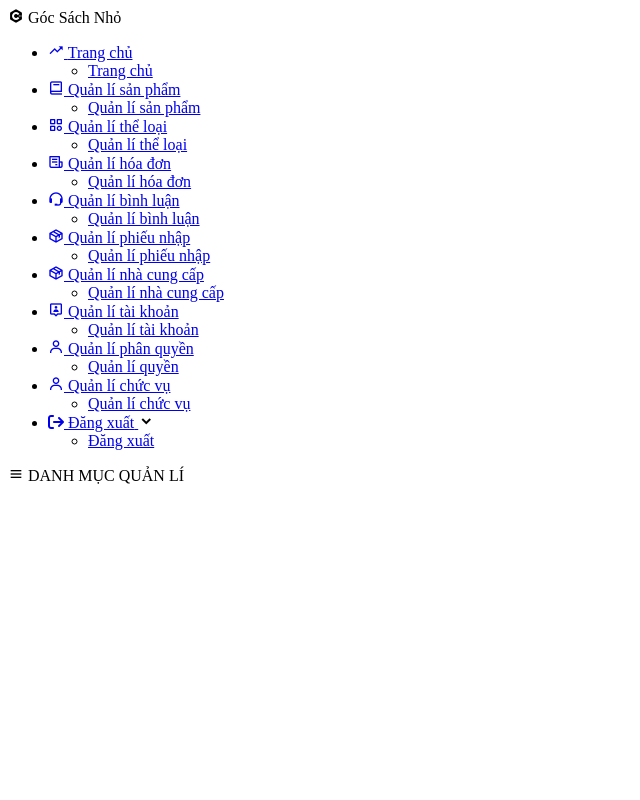
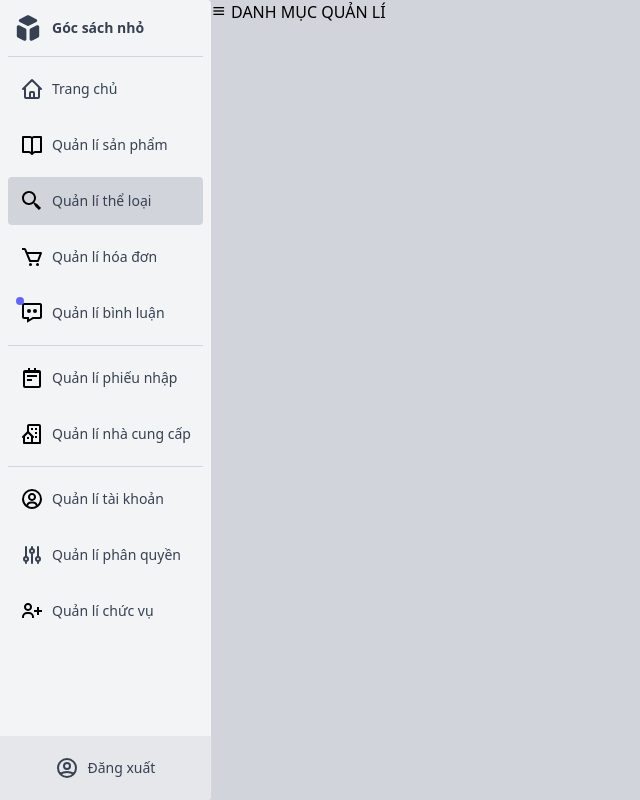
Before and after one commit to giahuyto3107/Web2, a PHP site: page /Web2/ in a window 1280 px wide. Shown: the whole page, without its empty margins (0-640 px from the left). Run offline with PHP 8.4, Linux system fonts and the light colour scheme; some libraries are stand-ins or nearby versions.

Commit message:
update menu va them phan quyen

```diff
--- a/FrontEnd/AdminUI/home.php
+++ b/FrontEnd/AdminUI/home.php
@@ -1,7 +1,3 @@
-<?php
-// include '../../BackEnd/Config/config.php';
-?>
-
 <div class="form">
 <div class="form-title">
     <h2>Quản lý trang web</h2>
--- a/FrontEnd/AdminUI/menu.php
+++ b/FrontEnd/AdminUI/menu.php
@@ -1,125 +1,85 @@
-<div class="sidebar close">
-  <div class="logo-details">
-    <i class='bx bxl-c-plus-plus'></i>
-    <span class="logo_name">Góc Sách Nhỏ</span>
-  </div>
-  <ul class="nav-links">
-      <li>
-        <a href='index.php?action=home'>
-          <i class='bx bx-trending-up'></i>
-          <span class='link_name'>Trang chủ</span>
+<!DOCTYPE html>
+<html lang="en">
+<head>
+    <meta charset="UTF-8">
+    <meta name="viewport" content="width=device-width, initial-scale=1.0">
+    <link href="https://cdn.jsdelivr.net/npm/tailwindcss@2.2.19/dist/tailwind.min.css" rel="stylesheet">
+    <title>Menu Admin</title>
+</head>
+<body class="flex bg-gray-300">
+    <!-- Component Start -->
+    <div class="flex flex-col items-center w-55 h-screen overflow-hidden text-gray-700 bg-gray-100 rounded-r">
+        <a class="flex items-center w-full px-3 mt-3" href="#">
+            <svg class="w-8 h-8 fill-current" xmlns="http://www.w3.org/2000/svg" viewBox="0 0 20 20" fill="currentColor">
+                <path d="M11 17a1 1 0 001.447.894l4-2A1 1 0 0017 15V9.236a1 1 0 00-1.447-.894l-4 2a1 1 0 00-.553.894V17zM15.211 6.276a1 1 0 000-1.788l-4.764-2.382a1 1 0 00-.894 0L4.789 4.488a1 1 0 000 1.788l4.764 2.382a1 1 0 00.894 0l4.764-2.382zM4.447 8.342A1 1 0 003 9.236V15a1 1 0 00.553.894l4 2A1 1 0 009 17v-5.764a1 1 0 00-.553-.894l-4-2z" />
+            </svg>
+            <span class="ml-2 text-sm font-bold">Góc sách nhỏ<span>
         </a>
-        <ul class='sub-menu blank'>
-            <li><a class='link_name' href='index.php?action=home'>Trang chủ</a></li>
-          </ul>
-      </li>
-      <li>
-        <a href='index.php?action=quanlisanpham&query=them'>
-          <i class='bx bx-book'></i>
-          <span class='link_name'>Quản lí sản phẩm </span>
+        <div class="w-full px-2">
+            <div class="flex flex-col items-center w-full mt-3 border-t border-gray-300">
+                <a class="flex items-center w-full h-12 px-3 mt-2 rounded hover:bg-gray-300" href="index.php?action=home">
+                    <svg class="w-6 h-6 stroke-current" xmlns="http://www.w3.org/2000/svg" fill="none" viewBox="0 0 24 24" stroke="currentColor">
+                        <path stroke-linecap="round" stroke-linejoin="round" stroke-width="2" d="M3 12l2-2m0 0l7-7 7 7M5 10v10a1 1 0 001 1h3m10-11l2 2m-2-2v10a1 1 0 01-1 1h-3m-6 0a1 1 0 001-1v-4a1 1 0 011-1h2a1 1 0 011 1v4a1 1 0 001 1m-6 0h6" />
+                    </svg>
+                    <span class="ml-2 text-sm font-medium">Trang chủ</span>
+                </a>
+                <a class="flex items-center w-full h-12 px-3 mt-2 rounded hover:bg-gray-300" href="index.php?action=quanlisanpham&query=them">
+                    <svg xmlns="http://www.w3.org/2000/svg" width="24" height="24" viewBox="0 0 24 24" style="fill: rgba(0, 0, 0, 1);transform: ;msFilter:;"><path d="M21 3h-7a2.98 2.98 0 0 0-2 .78A2.98 2.98 0 0 0 10 3H3a1 1 0 0 0-1 1v15a1 1 0 0 0 1 1h5.758c.526 0 1.042.214 1.414.586l1.121 1.121c.009.009.021.012.03.021.086.079.182.149.294.196h.002a.996.996 0 0 0 .762 0h.002c.112-.047.208-.117.294-.196.009-.009.021-.012.03-.021l1.121-1.121A2.015 2.015 0 0 1 15.242 20H21a1 1 0 0 0 1-1V4a1 1 0 0 0-1-1zM8.758 18H4V5h6c.552 0 1 .449 1 1v12.689A4.032 4.032 0 0 0 8.758 18zM20 18h-4.758c-.799 0-1.584.246-2.242.689V6c0-.551.448-1 1-1h6v13z"></path></svg>
+                    <span class="ml-2 text-sm font-medium">Quản lí sản phẩm</span>
+                </a>
+                <a class="flex items-center w-full h-12 px-3 mt-2 bg-gray-300 rounded" href="index.php?action=quanliloaisp&query=them">
+                    <svg xmlns="http://www.w3.org/2000/svg" width="24" height="24" viewBox="0 0 24 24" style="fill: rgba(0, 0, 0, 1);transform: ;msFilter:;"><path d="M19.023 16.977a35.13 35.13 0 0 1-1.367-1.384c-.372-.378-.596-.653-.596-.653l-2.8-1.337A6.962 6.962 0 0 0 16 9c0-3.859-3.14-7-7-7S2 5.141 2 9s3.14 7 7 7c1.763 0 3.37-.66 4.603-1.739l1.337 2.8s.275.224.653.596c.387.363.896.854 1.384 1.367l1.358 1.392.604.646 2.121-2.121-.646-.604c-.379-.372-.885-.866-1.391-1.36zM9 14c-2.757 0-5-2.243-5-5s2.243-5 5-5 5 2.243 5 5-2.243 5-5 5z"></path></svg>
+                    <span class="ml-2 text-sm font-medium">Quản lí thể loại</span>
+                </a>
+                <a class="flex items-center w-full h-12 px-3 mt-2 rounded hover:bg-gray-300" href="index.php?action=quanlidonhang&query=them">
+                    <svg xmlns="http://www.w3.org/2000/svg" width="24" height="24" viewBox="0 0 24 24" style="fill: rgba(0, 0, 0, 1);transform: ;msFilter:;"><path d="M21.822 7.431A1 1 0 0 0 21 7H7.333L6.179 4.23A1.994 1.994 0 0 0 4.333 3H2v2h2.333l4.744 11.385A1 1 0 0 0 10 17h8c.417 0 .79-.259.937-.648l3-8a1 1 0 0 0-.115-.921zM17.307 15h-6.64l-2.5-6h11.39l-2.25 6z"></path><circle cx="10.5" cy="19.5" r="1.5"></circle><circle cx="17.5" cy="19.5" r="1.5"></circle></svg>
+                    </svg>
+                    <span class="ml-2 text-sm font-medium">Quản lí hóa đơn</span>
+                </a>
+		<a class="relative flex items-center w-full h-12 px-3 mt-2 rounded hover:bg-gray-300" href="index.php?action=quanlibinhluan&query=them">
+                    <svg xmlns="http://www.w3.org/2000/svg" width="24" height="24" viewBox="0 0 24 24" style="fill: rgba(0, 0, 0, 1);transform: ;msFilter:;"><path d="M20 2H4c-1.103 0-2 .897-2 2v12c0 1.103.897 2 2 2h3v3.766L13.277 18H20c1.103 0 2-.897 2-2V4c0-1.103-.897-2-2-2zm0 14h-7.277L9 18.234V16H4V4h16v12z"></path><circle cx="15" cy="10" r="2"></circle><circle cx="9" cy="10" r="2"></circle></svg>
+                    <span class="ml-2 text-sm font-medium">Quản lí bình luận</span>
+			<span class="absolute top-0 left-0 w-2 h-2 mt-2 ml-2 bg-indigo-500 rounded-full"></span>
+                </a>
+
+            </div>
+
+		<div class="flex flex-col items-center w-full mt-2 border-t border-gray-300">
+			<a class="flex items-center w-full h-12 px-3 mt-2 rounded hover:bg-gray-300" href="index.php?action=quanliphieunhap&query=them">
+                    <svg xmlns="http://www.w3.org/2000/svg" width="24" height="24" viewBox="0 0 24 24" style="fill: rgba(0, 0, 0, 1);transform: ;msFilter:;"><path d="M19 4h-3V2h-2v2h-4V2H8v2H5c-1.103 0-2 .897-2 2v14c0 1.103.897 2 2 2h14c1.103 0 2-.897 2-2V6c0-1.103-.897-2-2-2zM5 20V7h14V6l.002 14H5z"></path><path d="M7 9h10v2H7zm0 4h5v2H7z"></path></svg>
+                    <span class="ml-2 text-sm font-medium">Quản lí phiếu nhập</span>
+                </a>
+
+			<a class="flex items-center w-full h-12 px-3 mt-2 rounded hover:bg-gray-300" href="index.php?action=quanlinhacungcap&query=them">
+                    <svg xmlns="http://www.w3.org/2000/svg" width="24" height="24" viewBox="0 0 24 24" style="fill: rgba(0, 0, 0, 1);transform: ;msFilter:;"><path d="M19 2H9c-1.103 0-2 .897-2 2v5.586l-4.707 4.707A1 1 0 0 0 3 16v5a1 1 0 0 0 1 1h16a1 1 0 0 0 1-1V4c0-1.103-.897-2-2-2zm-8 18H5v-5.586l3-3 3 3V20zm8 0h-6v-4a.999.999 0 0 0 .707-1.707L9 9.586V4h10v16z"></path><path d="M11 6h2v2h-2zm4 0h2v2h-2zm0 4.031h2V12h-2zM15 14h2v2h-2zm-8 1h2v2H7z"></path></svg>
+                    <span class="ml-2 text-sm font-medium">Quản lí nhà cung cấp</span>
+                </a>
+
+		</div>
+            <div class="flex flex-col items-center w-full mt-2 border-t border-gray-300">
+                <a class="flex items-center w-full h-12 px-3 mt-2 rounded hover:bg-gray-300" href="index.php?action=quanlitaikhoan&query=them">
+                    <svg xmlns="http://www.w3.org/2000/svg" width="24" height="24" viewBox="0 0 24 24" style="fill: rgba(0, 0, 0, 1);transform: ;msFilter:;"><path d="M12 2A10.13 10.13 0 0 0 2 12a10 10 0 0 0 4 7.92V20h.1a9.7 9.7 0 0 0 11.8 0h.1v-.08A10 10 0 0 0 22 12 10.13 10.13 0 0 0 12 2zM8.07 18.93A3 3 0 0 1 11 16.57h2a3 3 0 0 1 2.93 2.36 7.75 7.75 0 0 1-7.86 0zm9.54-1.29A5 5 0 0 0 13 14.57h-2a5 5 0 0 0-4.61 3.07A8 8 0 0 1 4 12a8.1 8.1 0 0 1 8-8 8.1 8.1 0 0 1 8 8 8 8 0 0 1-2.39 5.64z"></path><path d="M12 6a3.91 3.91 0 0 0-4 4 3.91 3.91 0 0 0 4 4 3.91 3.91 0 0 0 4-4 3.91 3.91 0 0 0-4-4zm0 6a1.91 1.91 0 0 1-2-2 1.91 1.91 0 0 1 2-2 1.91 1.91 0 0 1 2 2 1.91 1.91 0 0 1-2 2z"></path></svg>
+                    <span class="ml-2 text-sm font-medium">Quản lí tài khoản</span>
+                </a>
+                <a class="flex items-center w-full h-12 px-3 mt-2 rounded hover:bg-gray-300" href="index.php?action=quanliphanquyen&query=them">
+                    <svg class="w-6 h-6 stroke-current" xmlns="http://www.w3.org/2000/svg" fill="none" viewBox="0 0 24 24" stroke="currentColor">
+                        <path stroke-linecap="round" stroke-linejoin="round" stroke-width="2" d="M12 6V4m0 2a2 2 0 100 4m0-4a2 2 0 110 4m-6 8a2 2 0 100-4m0 4a2 2 0 110-4m0 4v2m0-6V4m6 6v10m6-2a2 2 0 100-4m0 4a2 2 0 110-4m0 4v2m0-6V4" />
+                    </svg>
+                    <span class="ml-2 text-sm font-medium">Quản lí phân quyền</span>
+                </a>
+                <a class="relative flex items-center w-full h-12 px-3 mt-2 rounded hover:bg-gray-300" href="index.php?action=quanlichucvu&query=them">
+                    <svg xmlns="http://www.w3.org/2000/svg" width="24" height="24" viewBox="0 0 24 24" style="fill: rgba(0, 0, 0, 1);transform: ;msFilter:;"><path d="M19 8h-2v3h-3v2h3v3h2v-3h3v-2h-3zM4 8a3.91 3.91 0 0 0 4 4 3.91 3.91 0 0 0 4-4 3.91 3.91 0 0 0-4-4 3.91 3.91 0 0 0-4 4zm6 0a1.91 1.91 0 0 1-2 2 1.91 1.91 0 0 1-2-2 1.91 1.91 0 0 1 2-2 1.91 1.91 0 0 1 2 2zM4 18a3 3 0 0 1 3-3h2a3 3 0 0 1 3 3v1h2v-1a5 5 0 0 0-5-5H7a5 5 0 0 0-5 5v1h2z"></path></svg>
+                    <span class="ml-2 text-sm font-medium">Quản lí chức vụ</span>
+                </a>
+            </div>
+        </div>
+        <a class="flex items-center justify-center w-full h-16 mt-auto bg-gray-200 hover:bg-gray-300" href="logout.php">
+            <svg class="w-6 h-6 stroke-current" xmlns="http://www.w3.org/2000/svg" fill="none" viewBox="0 0 24 24" stroke="currentColor">
+                <path stroke-linecap="round" stroke-linejoin="round" stroke-width="2" d="M5.121 17.804A13.937 13.937 0 0112 16c2.5 0 4.847.655 6.879 1.804M15 10a3 3 0 11-6 0 3 3 0 016 0zm6 2a9 9 0 11-18 0 9 9 0 0118 0z" />
+            </svg>
+            <span class="ml-2 text-sm font-medium">Đăng xuất</span>
         </a>
-        <ul class='sub-menu blank'>
-            <li><a class='link_name' href='index.php?action=quanlisanpham&query=them'>Quản lí sản phẩm</a></li>
-          </ul>
-      </li>
-
-      <li>
-        <a href='index.php?action=quanliloaisp&query=them'>
-          <i class='bx bx-category'></i>
-          <span class='link_name'>Quản lí thể loại </span>
-        </a>
-        <ul class='sub-menu blank'>
-            <li><a class='link_name' href='index.php?action=quanliloaisp&query=them'>Quản lí thể loại</a></li>
-          </ul>
-      </li>
-
-      <li>
-        <a href='index.php?action=quanlidonhang&query=them'>
-          <i class='bx bx-receipt'></i>
-          <span class='link_name'>Quản lí hóa đơn</span>
-        </a>
-        <ul class='sub-menu blank'>
-            <li><a class='link_name' href='#'>Quản lí hóa đơn</a></li>
-          </ul>
-      </li>
-
-      <li>
-        <a href='index.php?action=quanlibinhluan&query=them'>
-          <i class='bx bx-support'></i>
-          <span class='link_name'>Quản lí bình luận</span>
-        </a>
-        <ul class='sub-menu blank'>
-            <li><a class='link_name' href='#'>Quản lí bình luận</a></li>
-          </ul>
-      </li>
-
-      <li>
-        <a href='index.php?action=quanliphieunhap&query=them'>
-          <i class='bx bx-package'></i>
-          <span class='link_name'>Quản lí phiếu nhập</span>
-        </a>
-        <ul class='sub-menu blank'>
-            <li><a class='link_name' href='index.php?action=quanliphieunhap&query=them'>Quản lí phiếu nhập</a></li>
-          </ul>
-      </li>
-
-      <li>
-        <a href='index.php?action=quanlinhacungcap&query=them'>
-          <i class='bx bx-package'></i>
-          <span class='link_name'>Quản lí nhà cung cấp</span>
-        </a>
-        <ul class='sub-menu blank'>
-            <li><a class='link_name' href='index.php?action=quanlinhacungcap&query=them'>Quản lí nhà cung cấp</a></li>
-          </ul>
-      </li>
-
-      <li>
-        <a href='index.php?action=quanlitaikhoan&query=them'>
-          <i class='bx bx-user-pin'></i>
-          <span class='link_name'>Quản lí tài khoản</span>
-        </a>
-        <ul class='sub-menu blank'>
-            <li><a class='link_name' href='index.php?action=quanlitaikhoan&query=them'>Quản lí tài khoản</a></li>
-          </ul>
-      </li>
-
-      <li>
-        <a href='index.php?action=quanliphanquyen&query=them'>
-          <i class='bx bx-user'></i>
-          <span class='link_name'>Quản lí phân quyền</span>
-        </a>
-        <ul class='sub-menu blank'>
-            <li><a class='link_name' href='index.php?action=quanliphanquyen&query=them'>Quản lí quyền</a></li>
-          </ul>
-      </li>
-
-      <li>
-        <a href='index.php?action=quanlichucvu&query=them'>
-          <i class='bx bx-user'></i>
-          <span class='link_name'>Quản lí chức vụ</span>
-        </a>
-        <ul class='sub-menu blank'>
-            <li><a class='link_name' href='index.php?action=quanlichucvu&query=them'>Quản lí chức vụ</a></li>
-          </ul>
-      </li>
-  </li>
-
-  <li>
-  <div class='iocn-link'>
-
-        <a href='#'>
-
-        <a href='\EC\pages\main\logout.php'>
-
-          <i class='fa fa-sign-out'></i>
-          <span class='link_name'>Đăng xuất</span>
-        </a>
-        <i class='bx bxs-chevron-down arrow'></i>
-      </div>
-
-      <ul class='sub-menu'>
-        <li><a class='link_name' href='#'>Đăng xuất</a></li>
-
-      </ul>
-  </li>
-</div>
+    </div>
+    <!-- Component End  -->
+</body>
+</html>
```
Also changed, not shown: BackEnd/Model/quanliphanquyen/xuliphanquyen.php (+28 -5 lines), BackEnd/Model/quanlisanpham/xulisanpham.php (+37 -99 lines), BackEnd/Uploads/Product Picture/1740098451_Hyundai Santafe.png (deleted).
